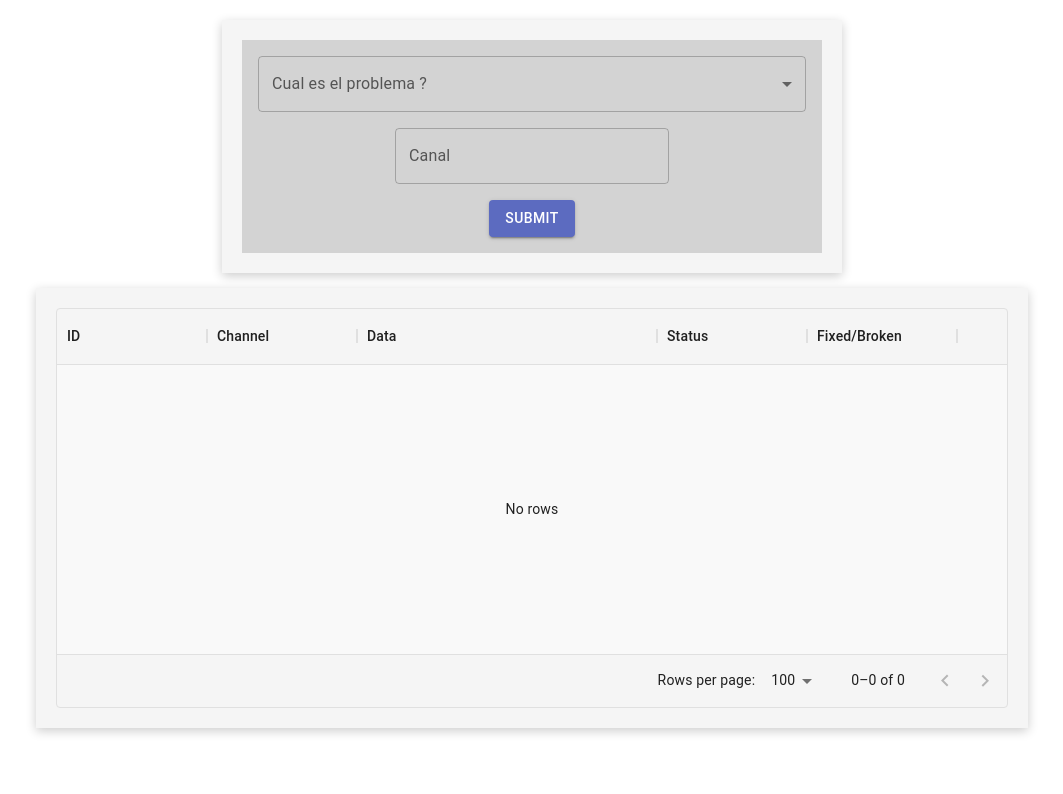
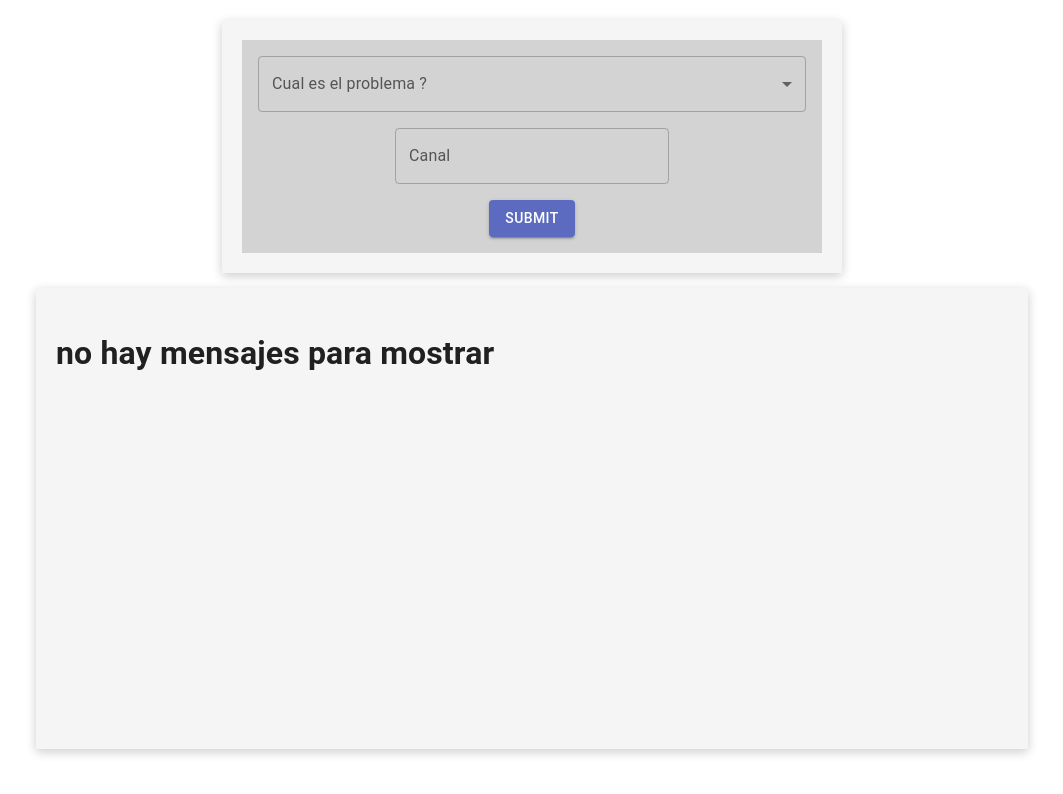
Before and after one commit to ImanolMalamud/admin-tv-material-ui-practice, a React (Vite) app in the folder client/: page / in a window 1280 px wide. Shown: the top 794 px of the page, without its empty margins (108-1171 px from the left). Built offline with nearby package versions, Linux system fonts and the light colour scheme; no server answers.

Commit message:
Agregue el link del deploy de la api al FormExample

```diff
--- a/client/src/components/FormExample.jsx
+++ b/client/src/components/FormExample.jsx
@@ -28,7 +28,7 @@ export default function FormExample() {
       chanel: textInput,
       data: selectedOption
     }
-    axios.post('http://localhost:3001/messages', body)
+    axios.post('https://admin-tv-material-ui-practice-production.up.railway.app/messages', body)
       .then((response) => {
         console.log(response.data);
       })
--- a/client/src/components/Mensajes.jsx
+++ b/client/src/components/Mensajes.jsx
@@ -65,6 +65,8 @@ export default function Mensajes() {
 
     return (
         <div style={{ height: 400, width: "100%" }}>
+            {messages[0]
+                ?
                 <DataGrid
                     columns={columns}
                     rows={messages}
@@ -75,6 +77,10 @@ export default function Mensajes() {
                         }
                     }}
                 />
+                :
+                <h1>no hay mensajes para mostrar</h1>
+            }
+
         </div>
     );
 }
```
Lines whose indentation alone changed are shown as unchanged.
